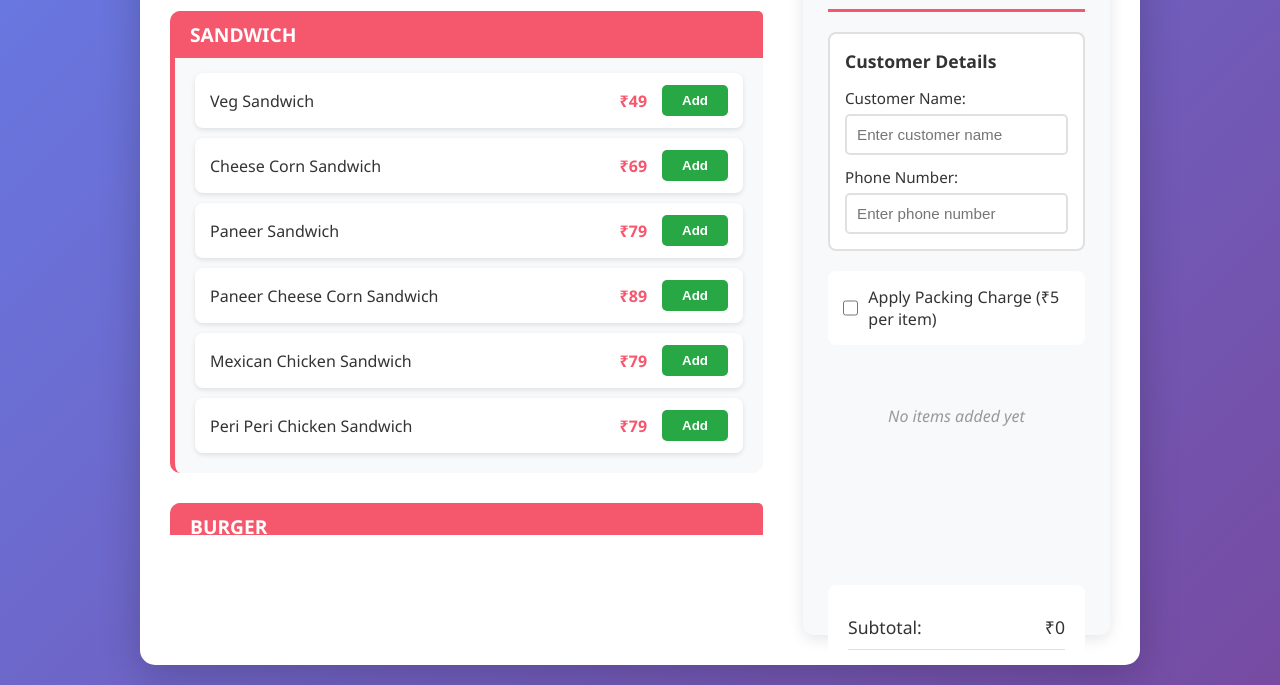
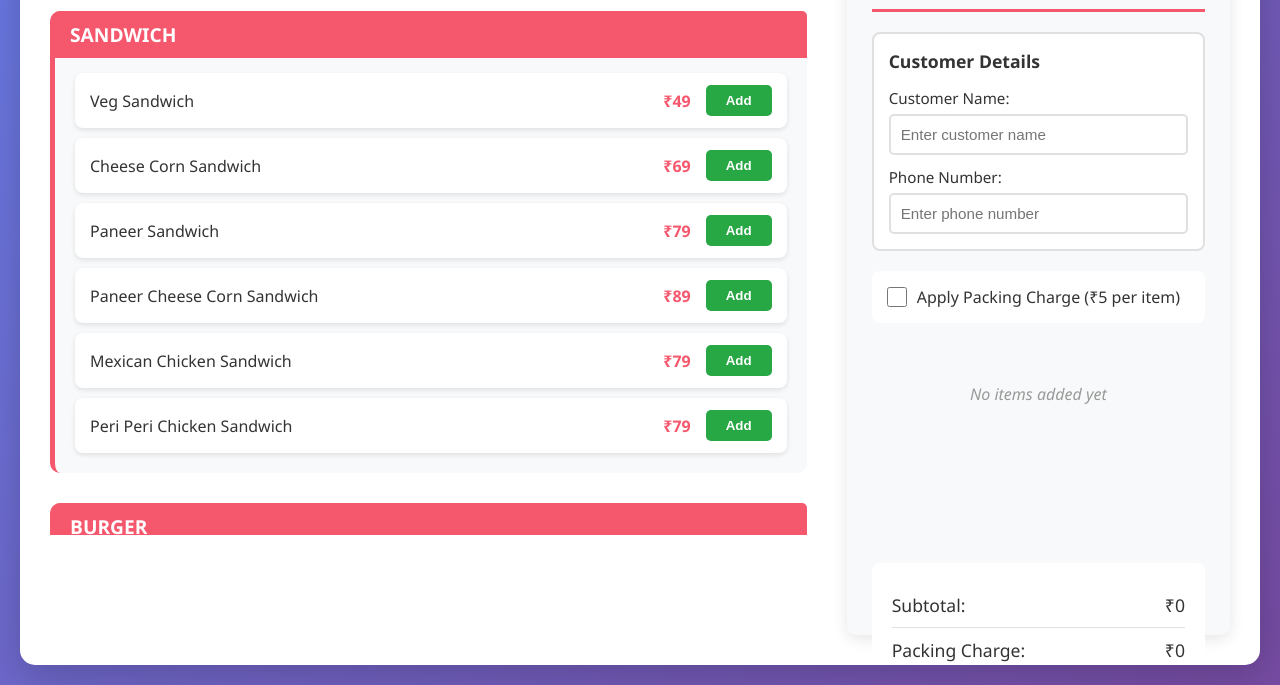
Before and after one commit to stephy-glitch/billing-website, a plain HTML site: page index.html in a window 1280 px wide. Shown: the part 327-1012 px from the top of the page. Drawn offline with Linux system fonts and the light colour scheme.

Commit message:
Update styles.css
UPDATED MEDIA WIDTH

```diff
--- a/styles.css
+++ b/styles.css
@@ -12,7 +12,7 @@ body {
 }
 
 .container {
-    max-width: 1000px;
+    max-width: 1400px;
     margin: 0 auto;
     background: white;
     border-radius: 15px;
@@ -952,7 +952,7 @@ header h1 {
     }
 }
 
-@media (max-width: 1024px) {
+@media (max-width: 480px) {
     .main-content {
         grid-template-columns: 1fr;
     }
```
